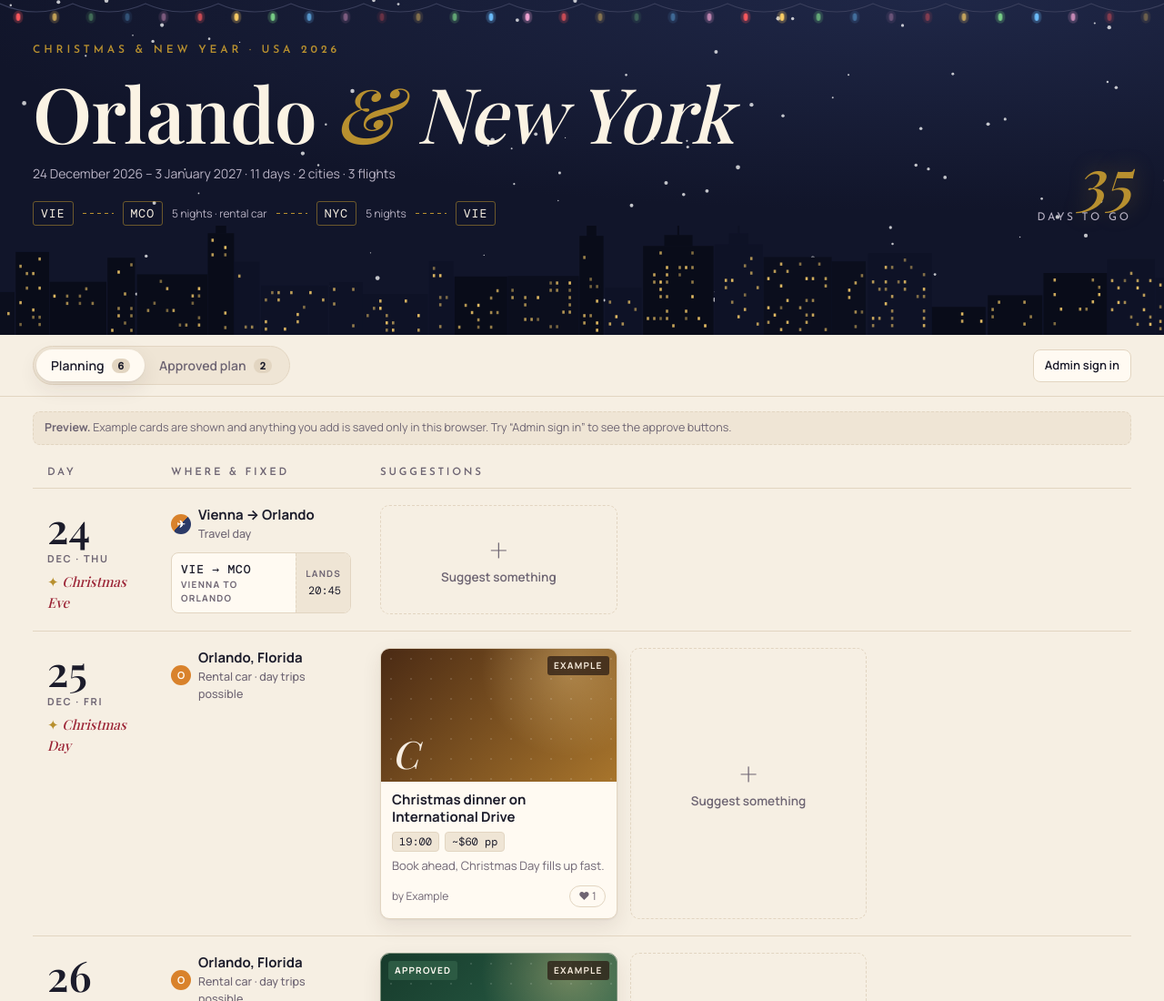
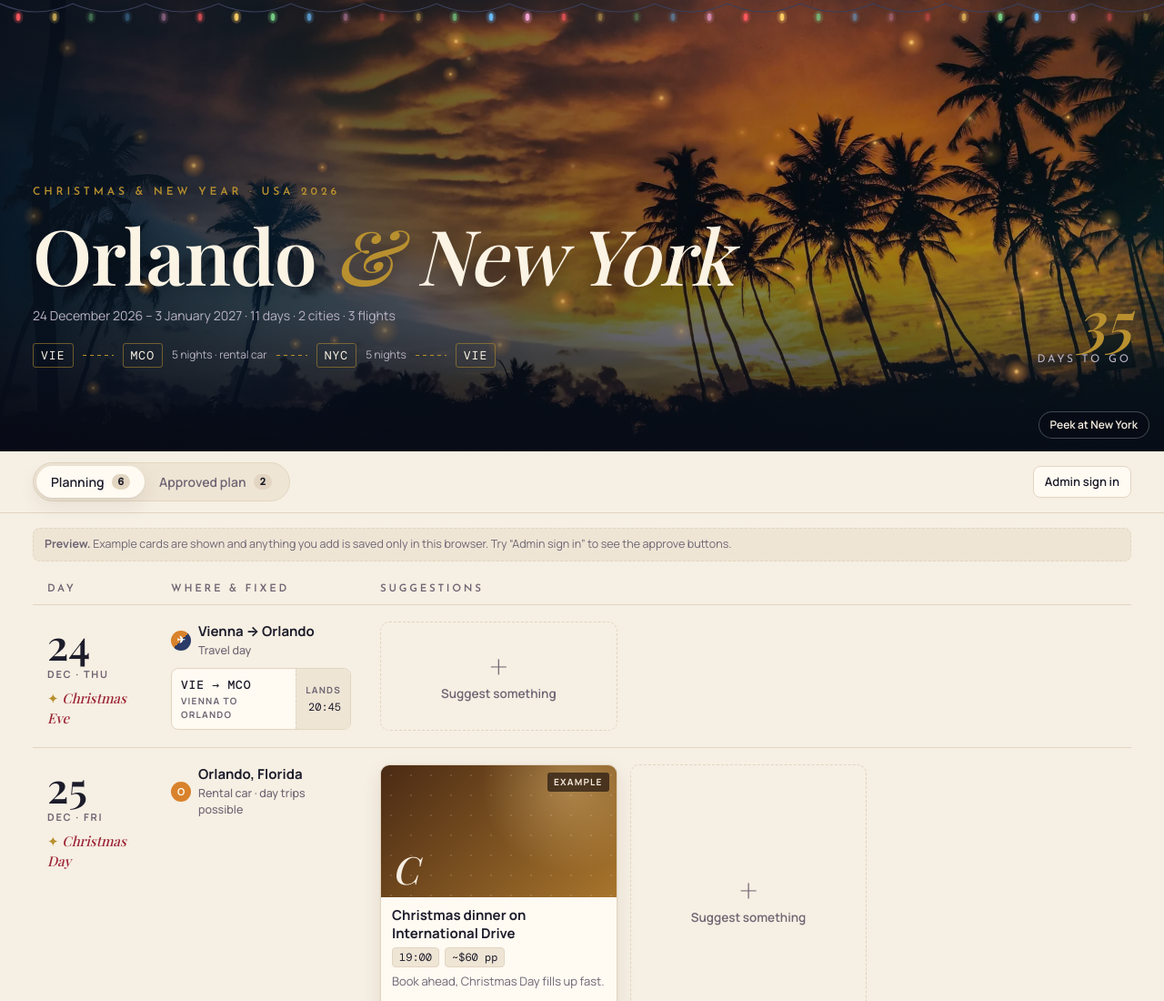
Before and after one commit to gnetovgermanprior-wq/us-trip, a plain HTML site: page index.html in a window 1280 px wide. Shown: the top 1100 px of the page at 91% size. Drawn offline with nearby package versions, Linux system fonts and the light colour scheme; a web font is replaced by a local one.

Commit message:
Photo headers: Orlando palms with fireflies, New York tree with snow from Dec 29 09:00
Co-Authored-By: Claude Opus 5.5 <noreply@anthropic.com>
Claude-Session: https://claude.ai/code/session_01RAAAic7drrdESfbiiz4mrn

```diff
--- a/index.html
+++ b/index.html
@@ -77,16 +77,20 @@ a{color:var(--accent)}
 
 /* ---------- header band ---------- */
 .band{background:radial-gradient(120% 90% at 80% 0%,var(--band2),var(--band) 70%);color:var(--band-ink);position:relative;overflow:hidden;isolation:isolate}
-.band .wrap{padding-block:46px 120px;display:grid;grid-template-columns:1fr auto;gap:24px;align-items:end;position:relative;z-index:2}
-#snow{position:absolute;inset:0;width:100%;height:100%;z-index:1;pointer-events:none}
-.skyline{position:absolute;left:0;right:0;bottom:0;height:120px;z-index:1;pointer-events:none}
-.skyline svg{width:100%;height:100%;display:block}
+.band .wrap{padding-block:56px 92px;min-height:min(62vh,520px);display:grid;grid-template-columns:1fr auto;gap:24px;align-items:end;position:relative;z-index:2}
+.photo{position:absolute;inset:0;z-index:0;background-size:cover;background-repeat:no-repeat;transition:opacity .6s ease}
+.photo::after{content:"";position:absolute;inset:0;background:linear-gradient(90deg,rgba(8,10,22,.82) 0%,rgba(8,10,22,.45) 55%,rgba(8,10,22,.25) 100%),linear-gradient(0deg,rgba(8,10,22,.7),transparent 45%)}
+.band[data-scene="fl"] .photo{background-image:url("img/orlando-1920.webp");background-position:center 62%}
+.band[data-scene="ny"] .photo{background-image:url("img/newyork-1920.webp");background-position:center 28%}
+#fx{position:absolute;inset:0;width:100%;height:100%;z-index:1;pointer-events:none}
+.scene-btn{position:absolute;right:max(16px,env(safe-area-inset-right,0px));bottom:14px;z-index:3;font-size:12px;font-weight:600;color:var(--band-ink);background:rgba(8,10,22,.45);border:1px solid rgba(255,255,255,.25);border-radius:999px;padding:5px 12px;cursor:pointer;backdrop-filter:blur(6px)}
+.scene-btn:hover{border-color:var(--brass)}
 .lights{position:absolute;top:0;left:0;right:0;height:34px;z-index:2;pointer-events:none}
 .lights svg{width:100%;height:100%;display:block}
 .bulb{animation:twinkle 2.6s ease-in-out infinite}
 @keyframes twinkle{50%{opacity:.35}}
 .eyebrow{font-family:var(--f-deco);font-size:12px;letter-spacing:.32em;text-transform:uppercase;color:var(--brass);font-weight:600}
-h1{font-family:var(--f-display);font-weight:600;font-size:clamp(42px,7.4vw,84px);line-height:.98;margin:.22em 0 .18em;text-wrap:balance;letter-spacing:-.01em}
+h1{text-shadow:0 2px 24px rgba(0,0,0,.45);font-family:var(--f-display);font-weight:600;font-size:clamp(42px,7.4vw,84px);line-height:.98;margin:.22em 0 .18em;text-wrap:balance;letter-spacing:-.01em}
 h1 .amp{color:var(--brass);font-style:italic;font-weight:500}
 h1 em{font-style:italic;font-weight:500}
 .sub{color:var(--band-muted);font-size:14px}
@@ -223,8 +227,9 @@ footer .wrap{display:flex;justify-content:space-between;gap:12px;flex-wrap:wrap}
   .band .wrap{grid-template-columns:1fr}
   .count{text-align:left}
   .count .big{font-size:52px}
-  .band .wrap{padding-block:40px 100px}
-  .skyline{height:96px}
+  .band .wrap{padding-block:48px 72px;min-height:0}
+  .band[data-scene="fl"] .photo{background-image:url("img/orlando-960.webp")}
+  .band[data-scene="ny"] .photo{background-image:url("img/newyork-960.webp")}
   .head{display:none}
   .row{grid-template-columns:auto minmax(0,1fr)}
   .row>.c.ideas{grid-column:1/-1;padding-top:0}
@@ -244,10 +249,11 @@ footer .wrap{display:flex;justify-content:space-between;gap:12px;flex-wrap:wrap}
 </style>
 </head>
 <body>
-<header class="band">
-  <canvas id="snow" aria-hidden="true"></canvas>
+<header class="band" data-scene="fl">
+  <div class="photo" aria-hidden="true"></div>
+  <canvas id="fx" aria-hidden="true"></canvas>
   <div class="lights" id="lights" aria-hidden="true"></div>
-  <div class="skyline" id="skyline" aria-hidden="true"></div>
+  <button class="scene-btn" id="scene-btn" type="button">Peek at New York</button>
   <div class="wrap">
     <div>
       <div class="eyebrow">Christmas &amp; New Year · USA 2026</div>
@@ -604,25 +610,14 @@ $('#admin-btn').onclick = async () => {
   catch (e) { toast('Sign in failed: ' + e.message); }
 };
 
-/* ---------- header decoration: skyline, string lights, snow ---------- */
+/* ---------- header scene: Orlando palms until Dec 29 09:00 Orlando time, then the New York tree ---------- */
+const NY_SWITCH = Date.parse('2026-12-29T09:00:00-05:00');
 (function decorate(){
-  // Manhattan skyline with lit windows (seeded, so it looks the same every visit)
-  let seed = 7; const rnd = () => (seed = (seed*16807) % 2147483647) / 2147483647;
-  const W = 1600, H = 120; let x = 0, out = '';
-  const fills = ['#0b0e1d','#0e1226','#090c19'];
-  while (x < W) {
-    const w = 26 + rnd()*54, special = rnd() < .07;
-    const h = special ? 95 + rnd()*20 : 30 + rnd()*62;
-    const f = fills[Math.floor(rnd()*3)];
-    out += `<rect x="${x.toFixed(1)}" y="${(H-h).toFixed(1)}" width="${w.toFixed(1)}" height="${h.toFixed(1)}" fill="${f}"/>`;
-    if (special) { // spire, a nod to the Empire State & Chrysler buildings
-      out += `<rect x="${(x+w*.3).toFixed(1)}" y="${(H-h-12).toFixed(1)}" width="${(w*.4).toFixed(1)}" height="12" fill="${f}"/><rect x="${(x+w/2-1).toFixed(1)}" y="${(H-h-34).toFixed(1)}" width="2" height="22" fill="${f}"/><circle cx="${(x+w/2).toFixed(1)}" cy="${(H-h-35).toFixed(1)}" r="1.6" fill="#ff6b6b"/>`;
-    }
-    for (let wy = H-h+6; wy < H-6; wy += 8) for (let wx = x+4; wx < x+w-5; wx += 7)
-      if (rnd() < .22) out += `<rect x="${wx.toFixed(1)}" y="${wy.toFixed(1)}" width="2.6" height="3.4" fill="#f3c969" opacity="${(.45+rnd()*.5).toFixed(2)}"/>`;
-    x += w + rnd()*3;
-  }
-  document.getElementById('skyline').innerHTML = `<svg viewBox="0 0 ${W} ${H}" preserveAspectRatio="xMidYMax slice">${out}</svg>`;
+  const band = document.querySelector('.band');
+  let scene = Date.now() >= NY_SWITCH ? 'ny' : 'fl';
+  const cv = document.getElementById('fx'), ctx = cv.getContext('2d');
+  const still = matchMedia('(prefers-reduced-motion: reduce)').matches;
+  let parts = [], w = 0, h = 0, raf = 0;
 
   // A sagging string of Christmas lights across the top
   const colors = ['#ff5a5f','#ffd166','#7bd389','#6ec1ff','#f7a8d8'];
@@ -636,17 +631,41 @@ $('#admin-btn').onclick = async () => {
   }
   document.getElementById('lights').innerHTML = `<svg viewBox="0 0 ${n*seg} 34" preserveAspectRatio="none"><path d="${path}" stroke="#3a3f5c" stroke-width="1.2" fill="none"/>${bulbs}</svg>`;
 
-  // Gentle snowfall
-  const cv = document.getElementById('snow'), ctx = cv.getContext('2d');
-  const still = matchMedia('(prefers-reduced-motion: reduce)').matches;
-  let flakes = [], w = 0, h = 0;
-  const size = () => { const r = cv.getBoundingClientRect(), d = devicePixelRatio||1; w = r.width; h = r.height; cv.width = w*d; cv.height = h*d; ctx.setTransform(d,0,0,d,0,0);
-    flakes = Array.from({length: Math.round(w/14)}, () => ({x:Math.random()*w, y:Math.random()*h, r:.6+Math.random()*1.8, s:.2+Math.random()*.6, d:Math.random()*6.28})); };
-  const draw = () => { ctx.clearRect(0,0,w,h); ctx.fillStyle = 'rgba(255,255,255,.75)';
-    for (const f of flakes) { ctx.beginPath(); ctx.arc(f.x, f.y, f.r, 0, 6.283); ctx.fill(); } };
-  const tick = () => { for (const f of flakes) { f.y += f.s; f.d += .01; f.x += Math.sin(f.d)*.3; if (f.y > h+3) { f.y = -3; f.x = Math.random()*w; } } draw(); requestAnimationFrame(tick); };
-  size(); addEventListener('resize', size);
-  if (still) draw(); else tick();
+  // Particles: snow for New York, glowing fireflies for Orlando
+  const make = () => scene === 'ny'
+    ? Array.from({length: Math.round(w/12)}, () => ({x:Math.random()*w, y:Math.random()*h, r:.6+Math.random()*1.9, s:.25+Math.random()*.6, d:Math.random()*6.28}))
+    : Array.from({length: Math.round(w/26)}, () => ({x:Math.random()*w, y:h*.25+Math.random()*h*.75, r:1+Math.random()*1.8, s:.08+Math.random()*.25, d:Math.random()*6.28, p:Math.random()*6.28}));
+  const size = () => { const r = cv.getBoundingClientRect(), dpr = devicePixelRatio||1; w = r.width; h = r.height; cv.width = w*dpr; cv.height = h*dpr; ctx.setTransform(dpr,0,0,dpr,0,0); parts = make(); if (still) draw(); };
+  const draw = () => {
+    ctx.clearRect(0,0,w,h);
+    if (scene === 'ny') {
+      ctx.fillStyle = 'rgba(255,255,255,.8)';
+      for (const f of parts) { ctx.beginPath(); ctx.arc(f.x, f.y, f.r, 0, 6.283); ctx.fill(); }
+    } else {
+      for (const f of parts) {
+        const a = .35 + .65*Math.max(0, Math.sin(f.p));
+        const g = ctx.createRadialGradient(f.x, f.y, 0, f.x, f.y, f.r*6);
+        g.addColorStop(0, `rgba(255,214,120,${a})`); g.addColorStop(.25, `rgba(255,170,70,${a*.45})`); g.addColorStop(1, 'rgba(255,140,40,0)');
+        ctx.fillStyle = g; ctx.beginPath(); ctx.arc(f.x, f.y, f.r*6, 0, 6.283); ctx.fill();
+      }
+    }
+  };
+  const step = () => {
+    for (const f of parts) {
+      if (scene === 'ny') { f.y += f.s; f.d += .01; f.x += Math.sin(f.d)*.3; if (f.y > h+3) { f.y = -3; f.x = Math.random()*w; } }
+      else { f.y -= f.s; f.d += .012; f.p += .03; f.x += Math.sin(f.d)*.45; if (f.y < -10) { f.y = h+10; f.x = Math.random()*w; } }
+    }
+    draw(); raf = requestAnimationFrame(step);
+  };
+  const setScene = sc => {
+    scene = sc; band.dataset.scene = sc;
+    const t = document.getElementById('scene-btn');
+    t.textContent = sc === 'ny' ? 'Peek at Orlando' : 'Peek at New York';
+    parts = make(); if (still) draw();
+  };
+  document.getElementById('scene-btn').onclick = () => setScene(scene === 'ny' ? 'fl' : 'ny');
+  setScene(scene); size(); addEventListener('resize', size);
+  if (!still) step();
 })();
 
 /* ---------- boot ---------- */
```
Also changed, not shown: img/newyork-1920.webp (added), img/newyork-960.webp (added), img/orlando-1920.webp (added), img/orlando-960.webp (added).
